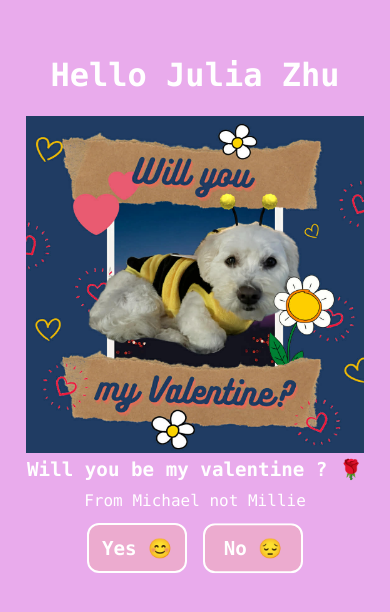
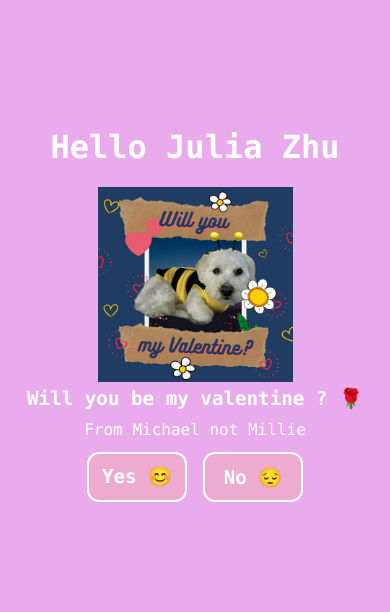
Before and after one commit to tjmh/will-you-be-mine, a React (Vite) app: page / in a window 390 px wide. Shown: the part 114-726 px from the top of the page. Built offline with nearby package versions, Linux system fonts and the light colour scheme.

Commit message:
responsiveness

```diff
--- a/src/views/Agreed.css
+++ b/src/views/Agreed.css
@@ -16,7 +16,7 @@
 
 .agreed-view img,
 .agreed-view .embedded-map {
-    height: 175px;
+    height: calc(min(20vw, 40vh));
 }
 
 .agreed-view .preview-container {
@@ -25,13 +25,13 @@
 }
 
 .agreed-view img {
-    width: 262.5px;
+    width: calc(min(20vw, 40vh) * 1.5);
     border-top-left-radius: 16px;
     border-bottom-left-radius: 16px;
 }
 
 .agreed-view .embedded-map {
-    width: 300px;
+    width: calc(min(20vw, 40vh) * 2);
     border-top-right-radius: 16px;
     border-bottom-right-radius: 16px;
 }
--- a/src/views/Home.css
+++ b/src/views/Home.css
@@ -27,8 +27,8 @@
 }
 
 .home-view img {
-    width: 40vh;
-    height: 40vh;
+    width: calc(min(50vw, 40vh));
+    height: calc(min(50vw, 40vh));
 }
 
 .home-view p {
```
